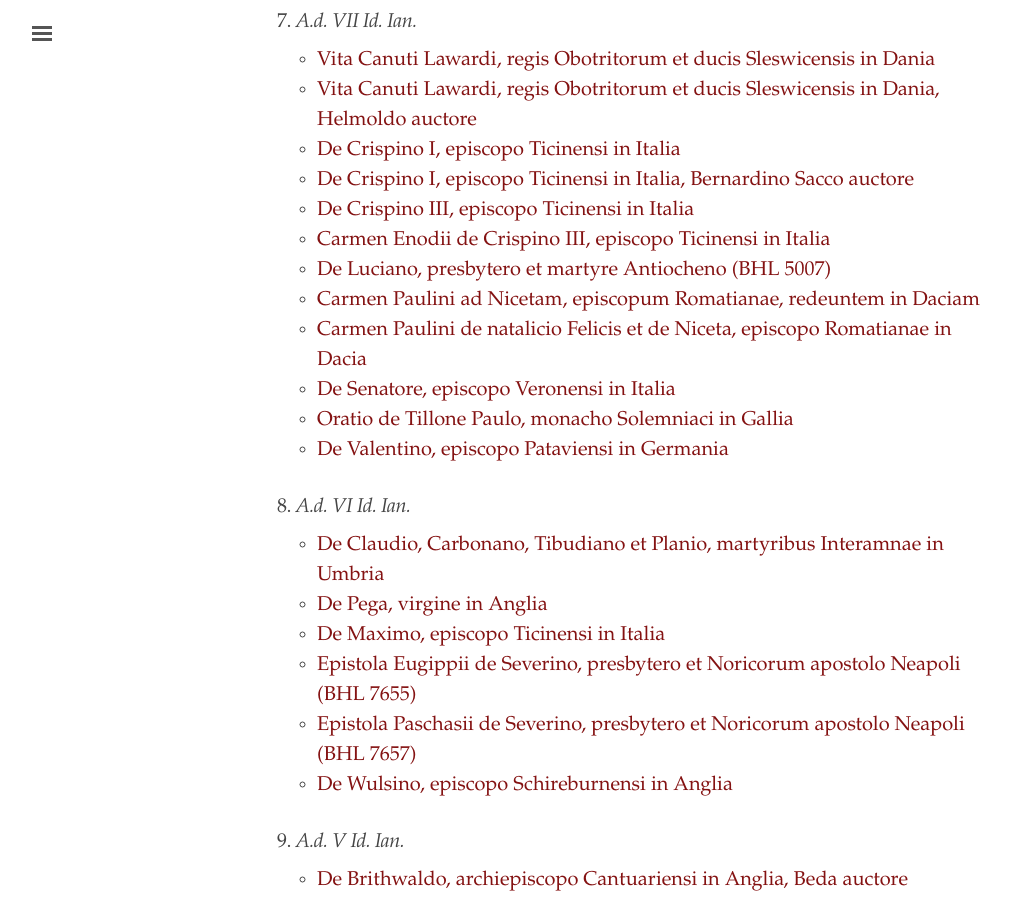
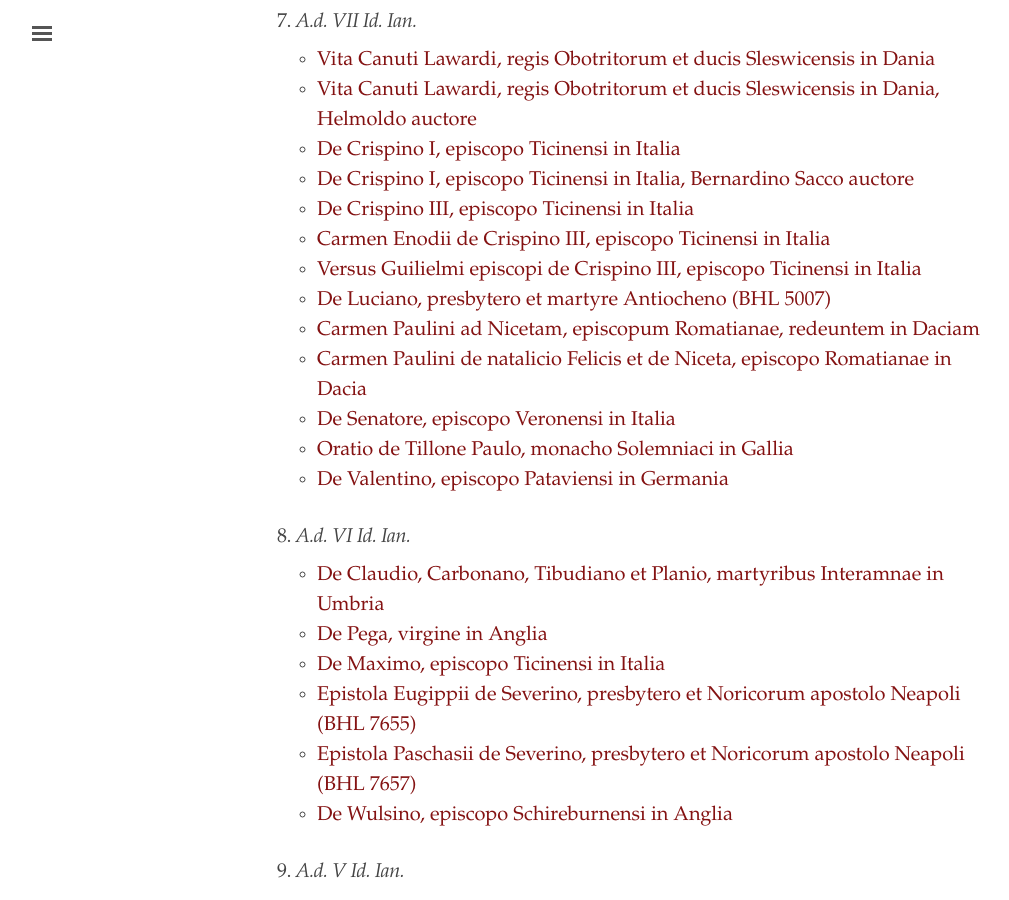
Before and after one commit to cjkoepke1/latin-hagiography, a Jekyll site: the page built from index.md, in a window 1280 px wide and 900 px high, scrolled down 1880 px. Shown: the whole window, without its empty margins (3-1012 px from the left). Built offline with Jekyll 4.4.1, drawn with Linux system fonts in a browser that asks for light colours.

Commit message:
Added Versus Guilielmi de Crispino III

```diff
--- a/index.md
+++ b/index.md
@@ -72,6 +72,7 @@ title: "Latin Hagiography"
 - [De Crispino I, episcopo Ticinensi in Italia, Bernardino Sacco auctore](https://cjkoepke1.github.io/latin-hagiography/texts/de-crispino-bernardini-sacci/)
 - [De Crispino III, episcopo Ticinensi in Italia](https://cjkoepke1.github.io/latin-hagiography/texts/de-crispino-iii/)
 - [Carmen Enodii de Crispino III, episcopo Ticinensi in Italia](https://cjkoepke1.github.io/latin-hagiography/texts/carmen-enodii-de-crispino-iii/)
+- [Versus Guilielmi episcopi de Crispino III, episcopo Ticinensi in Italia](https://cjkoepke1.github.io/latin-hagiography/texts/versus-guilielmi-de-crispino-iii/)
 - [De Luciano, presbytero et martyre Antiocheno (BHL 5007)](https://cjkoepke1.github.io/latin-hagiography/texts/de-luciano-antiocheno/)
 - [Carmen Paulini ad Nicetam, episcopum Romatianae, redeuntem in Daciam](https://cjkoepke1.github.io/latin-hagiography/texts/carmen-paulini-ad-nicetam/)
 - [Carmen Paulini de natalicio Felicis et de Niceta, episcopo Romatianae in Dacia](https://cjkoepke1.github.io/latin-hagiography/texts/carmen-paulini-de-natalicio-felicis/)
```
